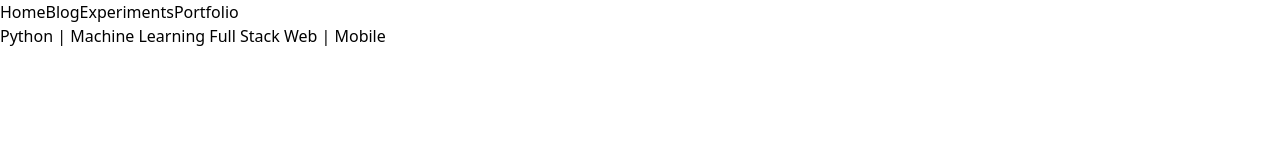
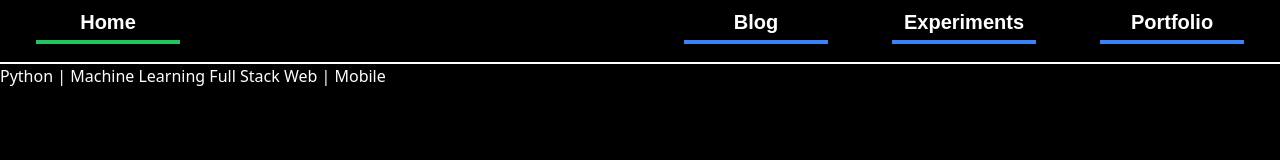
Before and after one commit to SaadHasib/Portfolio-Source, a Gatsby site: page / in a window 1280 px wide. Built offline with nearby package versions, Linux system fonts and the light colour scheme; Gatsby itself is replaced by a stand-in of ours.

Commit message:
Main layout desktop base style

```diff
--- a/src/components/main_layout.tsx
+++ b/src/components/main_layout.tsx
@@ -3,16 +3,33 @@ import * as React from "react";
 
 function MainLayout(props: any) {
     return (
-        <div>
-            <div>
-                <nav>
-                    <Link to="/">Home</Link>
-                    <Link to="/blog">Blog</Link>
-                    <Link to="/experiments">Experiments</Link>
-                    <Link to="/portfolio">Portfolio</Link>
-                </nav>
-            </div>
-            <div>{props.children}</div>
+        <div className="h-screen bg-black">
+            <nav
+                className="flex gap-x-16 w-full h-16 bg-black text-white text-xl text-center border-b-2 \
+            border-b-white font-body font-bold"
+            >
+                <Link className="inline-block ml-9 mt-2" to="/">
+                    <div className="w-36 h-2/3 border-b-4 border-b-green-500">
+                        Home
+                    </div>
+                </Link>
+                <Link className="inline-block ml-auto mt-2" to="/blog">
+                    <div className="w-36 h-2/3 border-b-4 border-b-blue-500">
+                        Blog
+                    </div>
+                </Link>
+                <Link className="inline-block mt-2" to="/experiments">
+                    <div className="w-36 h-2/3 border-b-4 border-b-blue-500">
+                        Experiments
+                    </div>
+                </Link>
+                <Link className="inline-block mr-9 mt-2" to="/portfolio">
+                    <div className="w-36 h-2/3 border-b-4 border-b-blue-500">
+                        Portfolio
+                    </div>
+                </Link>
+            </nav>
+            <div className="text-white">{props.children}</div>
         </div>
     );
 }
```
